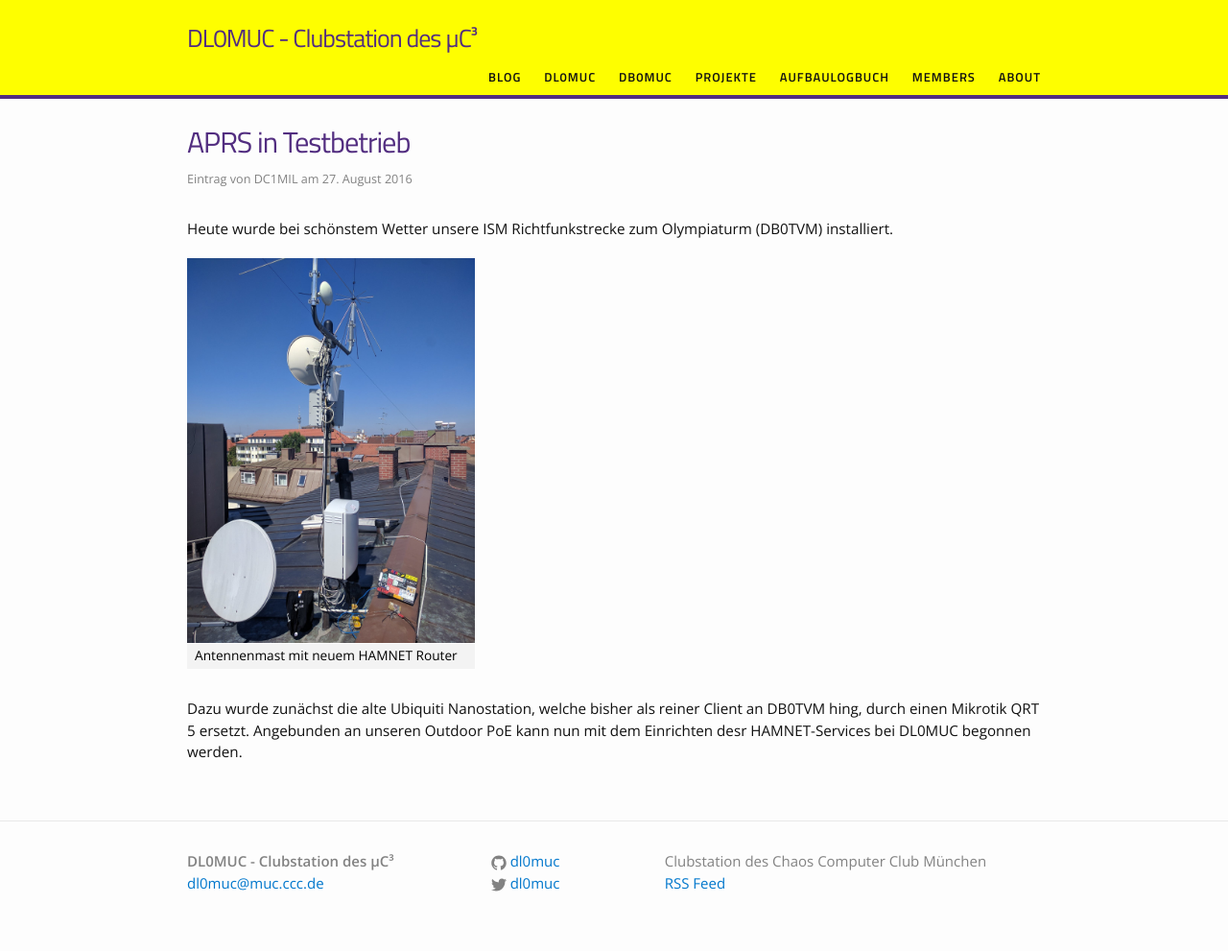
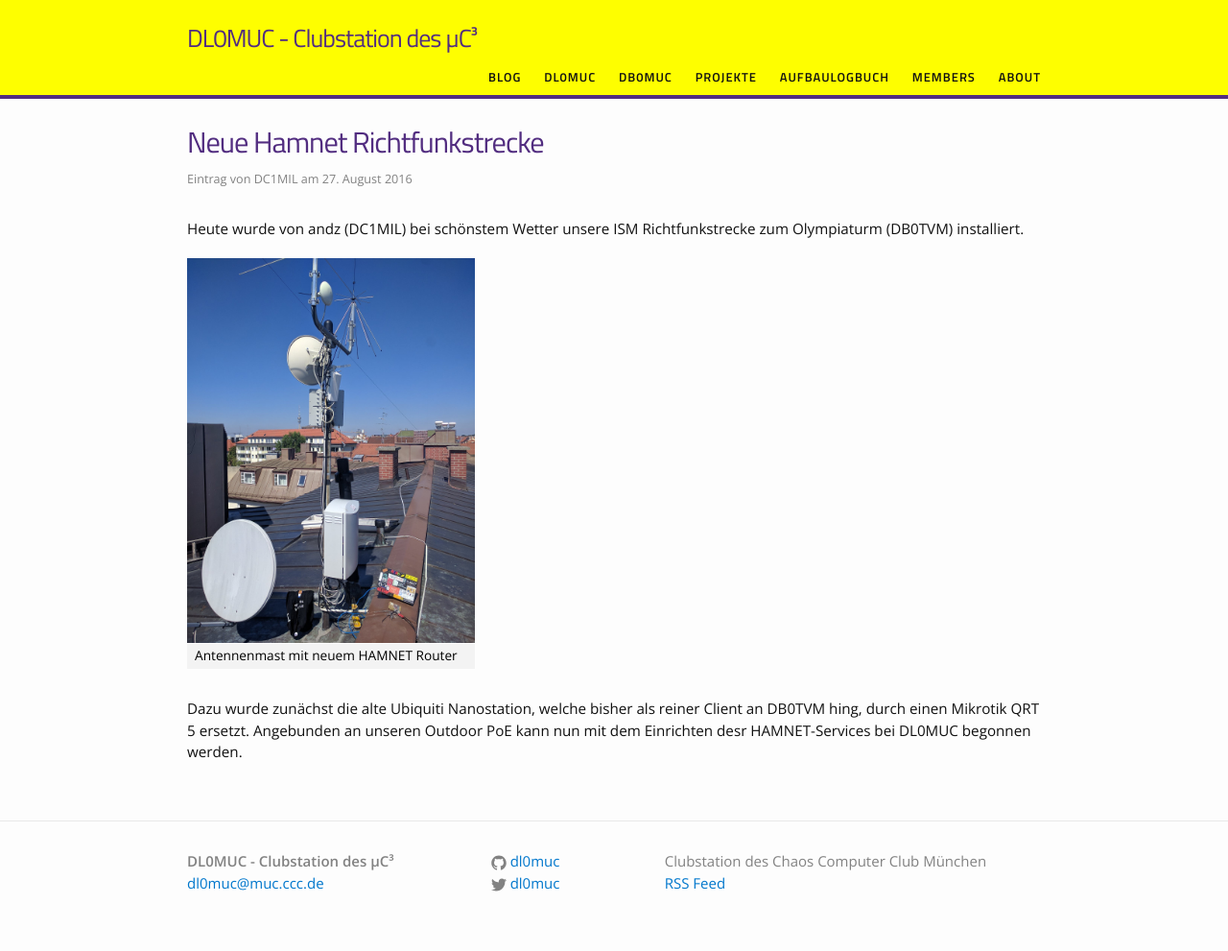
Before and after one commit to dl0muc/homepage, a Jekyll site: the page built from _posts/2016-08-27-hamnet-node.md, in a window 1280 px wide. Shown: the whole page at 96% size. Built offline with Jekyll 4.4.1, drawn with Linux system fonts in a browser that asks for light colours.

```diff
--- a/_posts/2016-08-27-hamnet-node.md
+++ b/_posts/2016-08-27-hamnet-node.md
@@ -1,13 +1,13 @@
 ---
 layout: post
-title:  "APRS in Testbetrieb"
+title:  "Neue Hamnet Richtfunkstrecke"
 author: "DC1MIL"
 date:   2016-08-27 00:00:00
 categories: [post, project, logbuch]
 project: [db0muc, HAMNET]
 ---
 
-Heute wurde bei schönstem Wetter unsere ISM Richtfunkstrecke zum Olympiaturm (DB0TVM) installiert.
+Heute wurde von andz (DC1MIL) bei schönstem Wetter unsere ISM Richtfunkstrecke zum Olympiaturm (DB0TVM) installiert.
 
 {% include image.html url="/assets/posts/post041.jpg" caption="Antennenmast mit neuem HAMNET Router" width=300 align="left" %}
 <br style="clear: both;">
```
Also changed, not shown: _data/menu.yml (+5 -5 lines), _posts/2016-11-16-aprs-digi.md (+1 -1 lines), projects/hamnet.md (+14 -14 lines).
